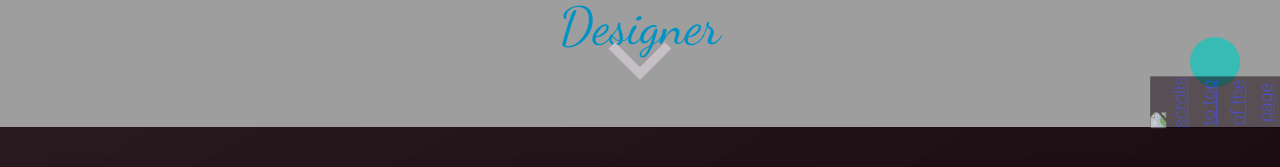
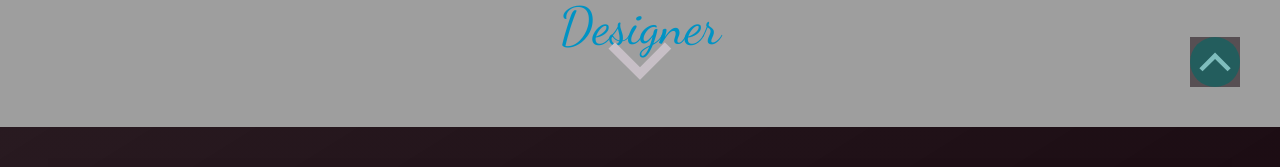
Before and after one commit to mihocsaszilard/Portfolio-Website-CF, a plain HTML site: page index.html in a window 1280 px wide. Shown: the part 673-840 px from the top of the page. Drawn offline with nearby package versions, Linux system fonts and the light colour scheme; the site is published under a folder, as on GitHub Pages, so addresses that start at the root find nothing; files whose address does not match are found by name.

Commit message:
corrected arrow img path

```diff
--- a/index.html
+++ b/index.html
@@ -502,7 +502,7 @@
 
   <span class="custom-cursor"></span>
   <span class="lazy-cursor"></span>
-  <div class="to-top"><a href="#home"><img src="/img/arrow.svg" alt="scrolls to top of the page"></a></div>
+  <div class="to-top"><a href="#home"><img src="img/arrow.svg" alt="scrolls to top of the page"></a></div>
 
   <!-- <p style="font-size: 80px; height: 100px; text-align: center; color: var(--darkest-purple);">Bye!</p> -->
 
```
